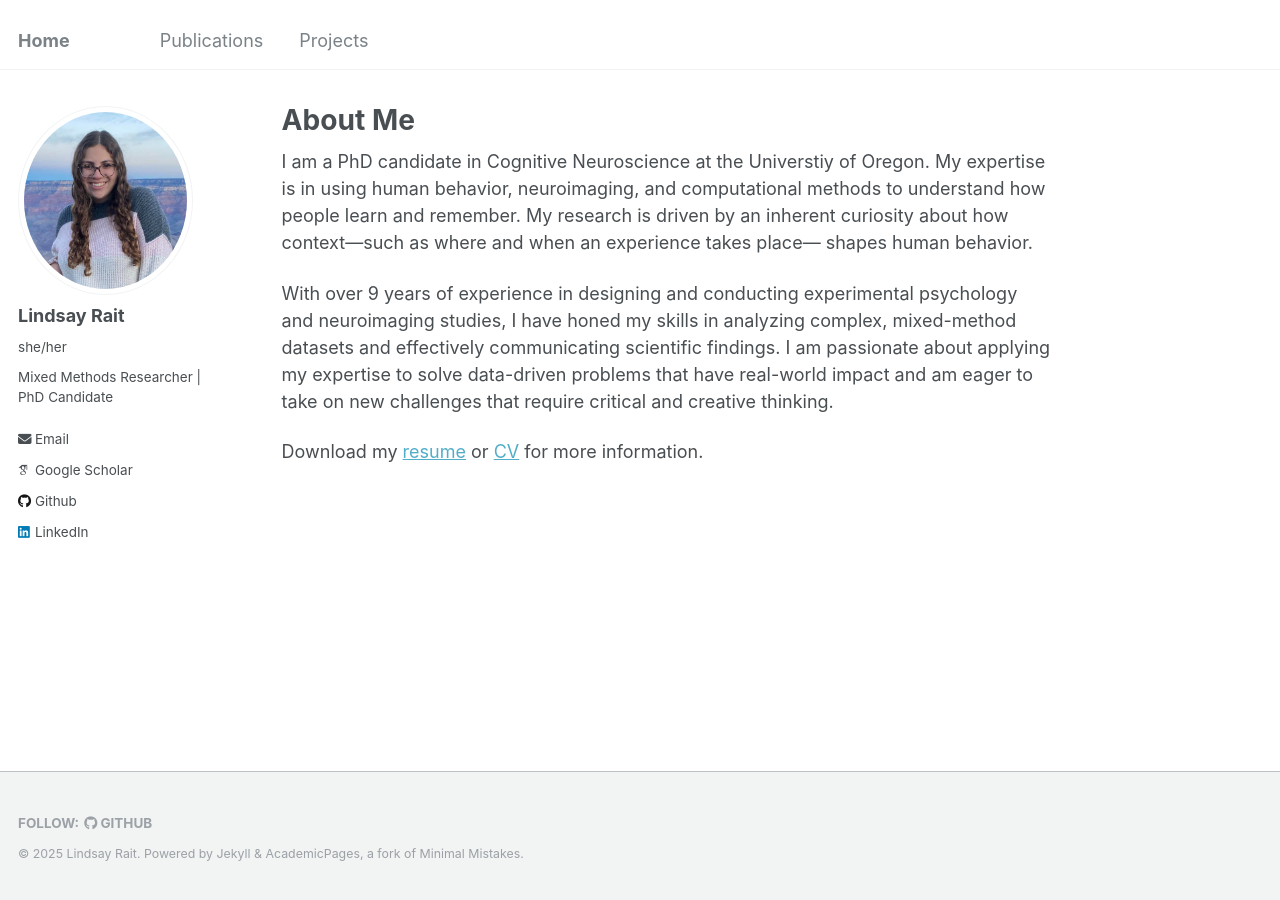
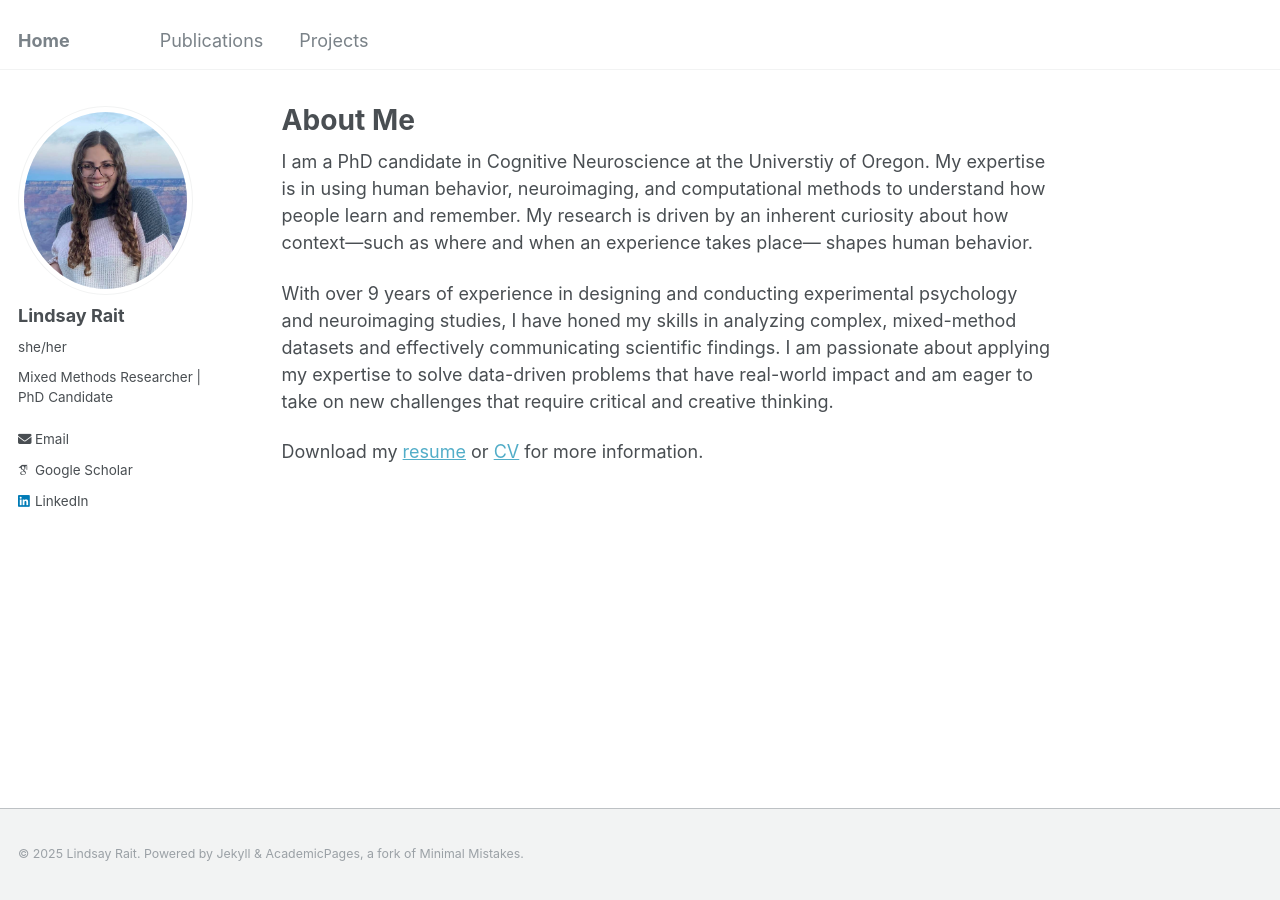
Before and after one commit to lindsay-rait/lindsay-rait.github.io, a Jekyll site: the page built from _pages/about.md, in a window 1280 px wide. Built offline with Jekyll 4.4.1, drawn with Linux system fonts in a browser that asks for light colours; some web fonts are replaced.

Commit message:
Update _config.yml

```diff
--- a/_config.yml
+++ b/_config.yml
@@ -60,7 +60,7 @@ author:
   bitbucket        : # Username - Update with your username on the site
   codepen          : # Username
   dribbble         : # Username
-  github           : "lindsay-rait"
+  #github           : "lindsay-rait"
   kaggle           : # Username
   stackoverflow    : # User number or user number and name (i.e., use "1" or "1/jeff-atwood")
 
```
